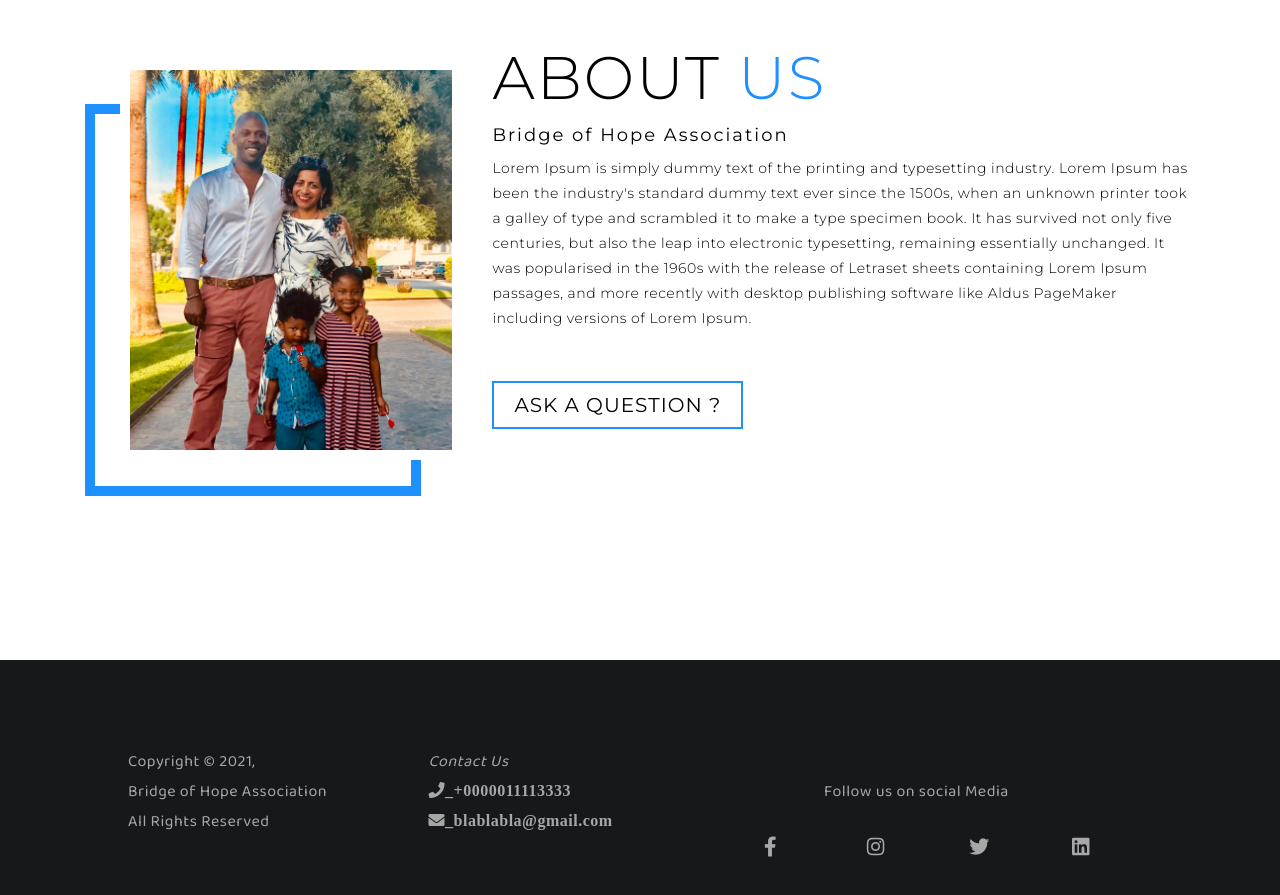
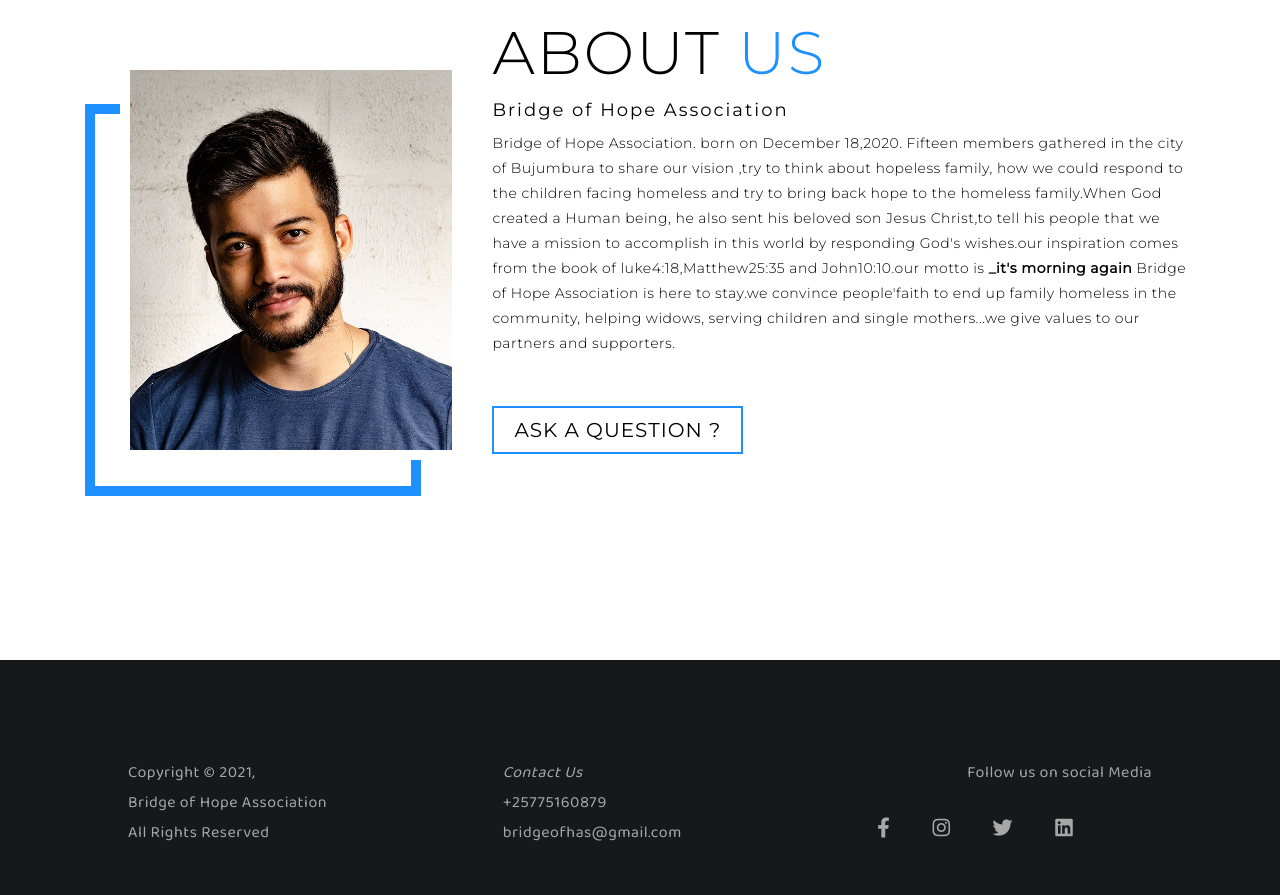
Before and after one commit to ZacheeNiyokwizera/bha_repo, a plain HTML site: page index.html in a window 1280 px wide. Shown: the part 940-1835 px from the top of the page. Drawn offline with Linux system fonts and the light colour scheme; a web font is replaced by a local one.

Commit message:
added real data

```diff
--- a/index.html
+++ b/index.html
@@ -61,15 +61,16 @@
             <div class="about container">
                 <div class="col-left">
                     <div class="about-img">
-                        <img src="images/about_bg.jpg" alt="img">
+                        <img src="images/person-1.jpg" alt="img">
                     </div>
                 </div>
                 <div class="col-right">
                     <h1 class="section-title">About <span>us</span></h1>
                     <h2>Bridge of Hope Association</h2>
-                    <p>Lorem Ipsum is simply dummy text of the printing and typesetting industry. Lorem Ipsum has been the industry's standard dummy text ever since the 1500s, when an unknown printer took a galley of type and scrambled it to make a type
-                        specimen book. It has survived not only five centuries, but also the leap into electronic typesetting, remaining essentially unchanged. It was popularised in the 1960s with the release of Letraset sheets containing Lorem Ipsum
-                        passages, and more recently with desktop publishing software like Aldus PageMaker including versions of Lorem Ipsum.</p>
+                    <p>Bridge of Hope Association. born on December 18,2020. Fifteen members gathered in the city of Bujumbura to share our vision ,try to think about hopeless family, how we could respond to the children facing homeless and try to bring
+                        back hope to the homeless family.When God created a Human being, he also sent his beloved son Jesus Christ,to tell his people that we have a mission to accomplish in this world by responding God's wishes.our inspiration comes from
+                        the book of luke4:18,Matthew25:35 and John10:10.our motto is <b> _it's morning again</b> Bridge of Hope Association is here to stay.we convince people'faith to end up family homeless in the community, helping widows, serving children
+                        and single mothers...we give values to our partners and supporters.</p>
                     <a href="contact.html" class="cta">Ask a question ?</a>
                 </div>
             </div>
@@ -96,8 +97,8 @@
             <div class="social-words">
                 <ul class="working-hours">
                     <p class="words"><i id="my-icons">Contact Us</i></p>
-                    <p class="words"><i id="my-icons" class="fa fa-phone icon">_+0000011113333</i></p>
-                    <p class="words"><i id="my-icons" class="fa fa-envelope icon">_blablabla@gmail.com</i>
+                    <p class="words">+25775160879</p>
+                    <p class="words">bridgeofhas@gmail.com
                     </p>
                 </ul>
 
@@ -105,10 +106,10 @@
             <div class="social-list">
                 <p>Follow us on social Media </p>
                 <br>
-                <a href="#"><i class="fab fa-facebook-f"></i></a>
-                <a href="#"><i class="fab fa-instagram"></i></a>
-                <a href="#"><i class="fab fa-twitter"></i></a>
-                <a href="#"><i class="fab fa-linkedin"></i></a>
+                <a href="https://www.facebook.com/Bridge-of-Hope-Association-102675555102137" target="_blank"><i class="fab fa-facebook-f"></i></a>
+                <a href="https://www.instagram.com/bridgeofhas/" target="_blank"><i class="fab fa-instagram"></i></a>
+                <a href="https://twitter.com/bridgeofhas" target="_blank"><i class="fab fa-twitter"></i></a>
+                <a href="https://www.linkedin.com/in/bridge-of-hope-association-010752220/" target="_blank"><i class="fab fa-linkedin"></i></a>
             </div>
         </div>
 
--- a/style.css
+++ b/style.css
@@ -14,9 +14,6 @@ html {
 a {
     text-decoration: none;
 }
-
-
-/* event section */
 
 .navbar {
     display: flex;
@@ -138,47 +135,6 @@ img {
 h3 {
     font-size: 25px;
     text-align: center;
-}
-
-
-/* Styling the FOOTER */
-
-.foo {
-    margin-top: 170px;
-    position: static;
-    width: 100%;
-    height: 16%;
-    background-color: #000;
-}
-
-.low-logo {
-    padding-top: 20px;
-    float: left;
-    margin-left: 40px;
-}
-
-.social-list {
-    float: right;
-    /* display: inline; */
-    margin-right: 30px;
-    padding-top: 30px;
-}
-
-.social-list i:hover {
-    color: #eee;
-}
-
-.social-list i {
-    margin-left: 30px;
-    width: 30px;
-    color: #333;
-}
-
-@media only screen and (max-width: 1100px) {
-    .foo {
-        margin-top: 300px;
-        position: static;
-    }
 }
 
 
```
Also changed, not shown: images/687540f49ffa-117297c1_5eb2_4ed7_a022_cf7fcb4f0964.jpg (added).
